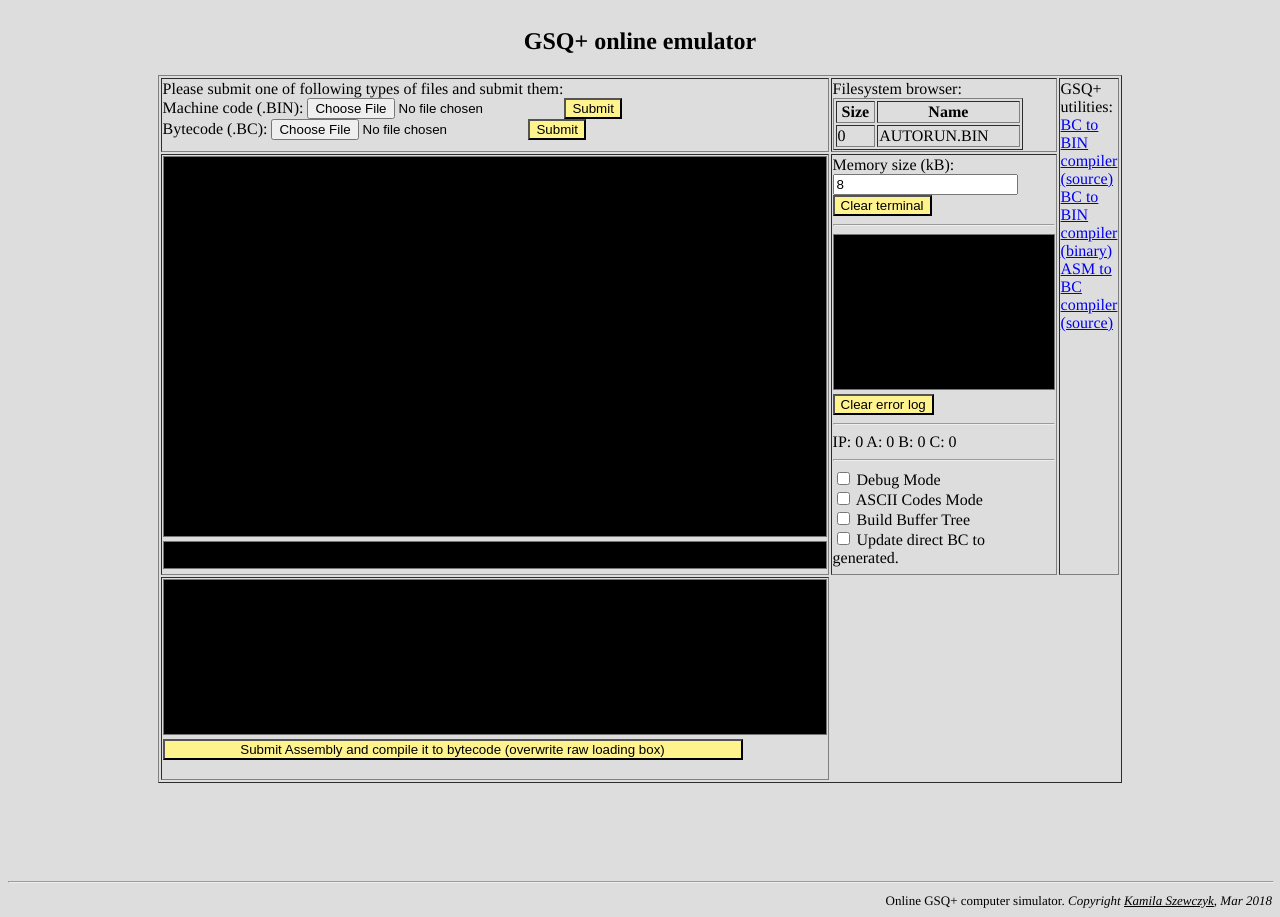
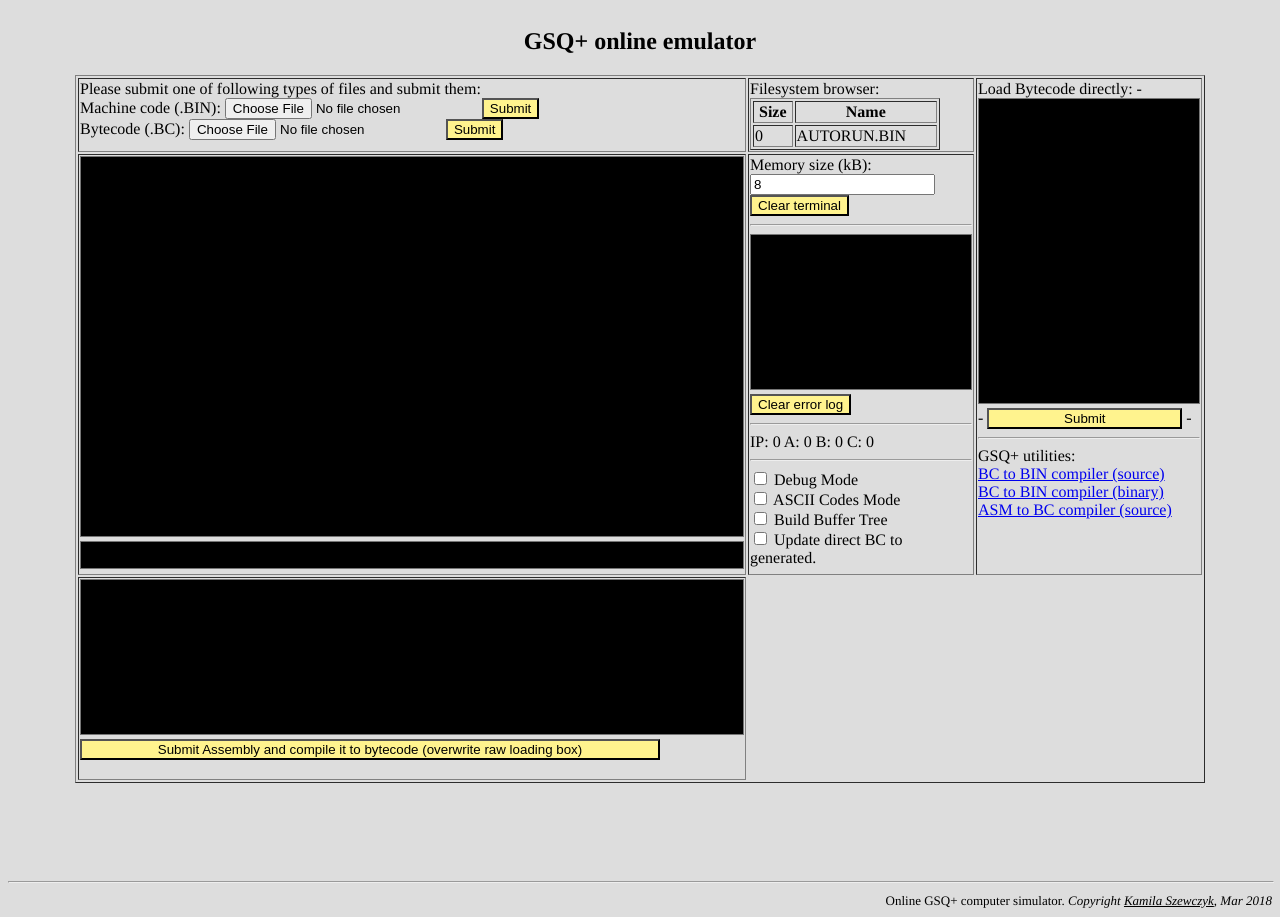
Before and after one commit to KrzysztofSzewczyk/GSQ, a PHP site: page / in a window 1280 px wide. Run offline with PHP 8.4, Linux system fonts and the light colour scheme.

Commit message:
Update index.php

```diff
--- a/web/index.php
+++ b/web/index.php
@@ -52,6 +52,10 @@
                                                 </div>
                                         </td>
                                         <td rowspan="2" valign="top">
+                                                Load Bytecode directly:
+-                                               <textarea id="gsqdir" rows="20" cols="25" class="ogsq"></textarea>
+-                                               <button onClick="rawBytecode()" class="genericbutton widthybutton">Submit</button>
+-                                               <hr>
                                                 GSQ+ utilities: <br>
                                                 <a href="https://gist.github.com/kspalaiologos/95fe195653ceff9570470b2cc076fc13/raw/a195950847a6c97d23d5fb99a41e6a4081a141b2/sq2gsq.c">BC to BIN compiler (source)</a><div></div>
                                                 <a href="https://gist.github.com/kspalaiologos/7adf30666418209990fa2ca28a4bc344/raw/d46c82d5b13b09a53545cfb9c6d000db87906536/sq2gsq.exe">BC to BIN compiler (binary)</a><div></div>
```
